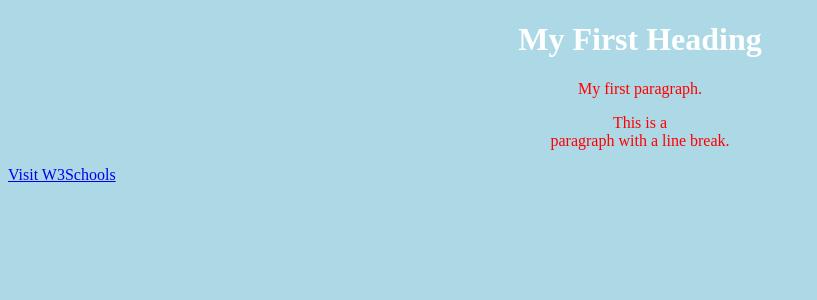
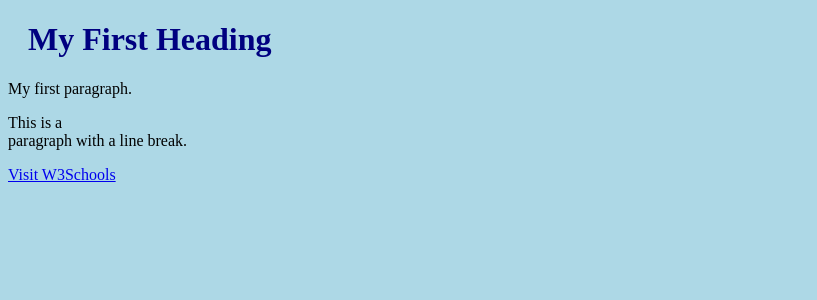
Before and after one commit to mnturingan/lab2, a PHP site: page / in a window 1280 px wide. Shown: the top 300 px of the page, without its empty margins (0-817 px from the left). Run offline with PHP 8.4, Linux system fonts and the light colour scheme.

Commit message:
CSS HOw to

```diff
--- a/week3/style.css
+++ b/week3/style.css
@@ -3,11 +3,6 @@ body {
 }
 
 h1 {
-  color: white;
-  text-align: center;
+  color: navy;
+  margin-left: 20px;
 }
-
-p {
-  text-align: center;
-  color: red;
-}
```
